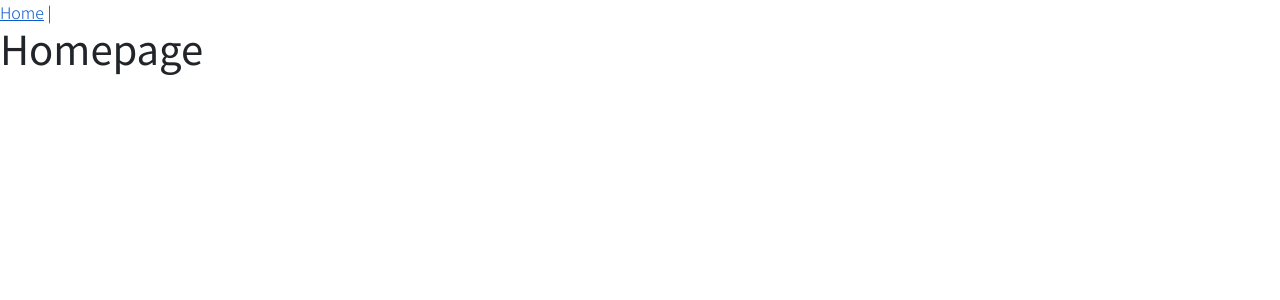
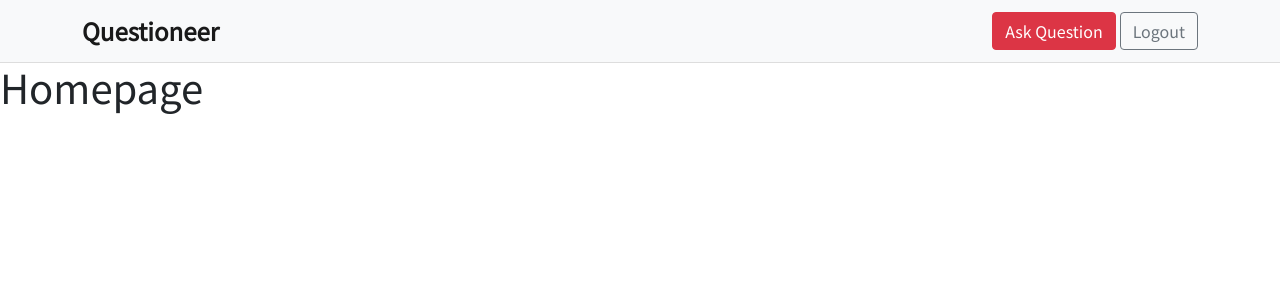
Before and after one commit to markdentoom/Questioneer, a Vue app in the folder questioneer/frontend/: page / in a window 1280 px wide. Shown: the top 300 px of the page. Built offline with nearby package versions, Linux system fonts and the light colour scheme.

Commit message:
introduce navbar

```diff
--- a/questioneer/frontend/src/App.vue
+++ b/questioneer/frontend/src/App.vue
@@ -1,13 +1,24 @@
 <template>
   <nav>
-    <router-link to="/">Home</router-link> |
+    <NavbarComponent />
   </nav>
-  <router-view/>
+  <router-view />
 </template>
 
+<script>
+import NavbarComponent from "@/components/Navbar.vue";
+export default {
+  name: "app",
+  components: {
+    NavbarComponent,
+  },
+};
+</script>
+
+
 <style>
-  body {
-    font-family: "Noto Sans JP", sans-serif;
-    font-weight: 300;
-  }
+body {
+  font-family: "Noto Sans JP", sans-serif;
+  font-weight: 300;
+}
 </style>
--- /dev/null
+++ b/questioneer/frontend/src/components/Navbar.vue
@@ -0,0 +1,49 @@
+<template>
+  <nav class="navbar navbar-expand-lg navbar-light bg-light my-navbar">
+    <div class="container">
+      <router-link :to="{ name: 'home' }" class="navbar-brand"
+        >Questioneer
+      </router-link>
+
+      <div class="collapse navbar-collapse">
+        <ul class="navbar-nav ms-auto">
+          <li class="nav-item mx-1">
+            <router-link
+              :to="{ name: 'question-editor' }"
+              :params="{ slug: undefined }"
+              class="btn btn-danger"
+              >Ask Question
+            </router-link>
+          </li>
+          <li class="nav-item">
+            <a class="btn btn-outline-secondary" href="/accounts/logout/"
+              >Logout
+            </a>
+          </li>
+        </ul>
+      </div>
+    </div>
+  </nav>
+</template>
+
+<script>
+export default {
+  name: "NavbarComponent",
+};
+</script>
+
+<style>
+.my-navbar {
+  border-bottom: 1px solid #ddd;
+}
+
+.navbar-brand {
+  font-weight: bold;
+  font-size: 150%;
+}
+
+.navbar-brand:hover {
+  /* TODO investigate why this important is necessary */
+  color: #dc3545 !important;
+}
+</style>
--- a/questioneer/frontend/src/router/index.js
+++ b/questioneer/frontend/src/router/index.js
@@ -5,6 +5,12 @@ const routes = [
   {
     path: "/",
     name: "home",
+    component: Home,
+  },
+  {
+    // TODO make this point to the right place
+    path: "/",
+    name: "question-editor",
     component: Home,
   },
   // TODO remove this code later
```
